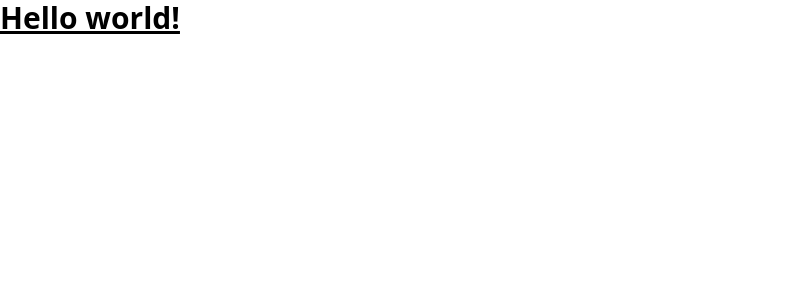
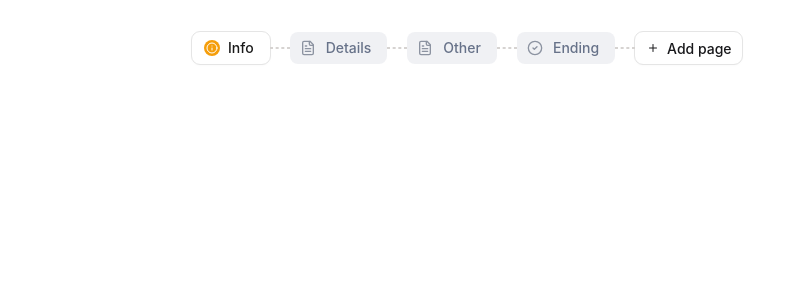
Before and after one commit to mirayatech/fillout-test, a React (Vite) app: page / in a window 1280 px wide. Shown: the top 300 px of the page, without its empty margins (0-806 px from the left). Built offline with nearby package versions, Linux system fonts and the light colour scheme.

Commit message:
feat: implement tab navigation component and integrate it into the main app structure

```diff
--- a/src/App.tsx
+++ b/src/App.tsx
@@ -1,3 +1,42 @@
+import { useState } from "react";
+import TabNavigation, { type Tab } from "./components/TabNavigation";
+
 export default function App() {
-  return <h1 className="text-3xl font-bold underline">Hello world!</h1>;
+  const [activeTab, setActiveTab] = useState("info");
+  const [tabs, setTabs] = useState<Tab[]>([
+    { id: "info", label: "Info", type: "info" },
+    { id: "details", label: "Details", type: "document" },
+    { id: "other", label: "Other", type: "document" },
+    { id: "ending", label: "Ending", type: "completed" },
+  ]);
+
+  const handleTabChange = (tabId: string) => {
+    setActiveTab(tabId);
+  };
+
+  const handleAddPage = () => {
+    const newTabId = `page-${tabs.length + 1}`;
+    const newTab: Tab = {
+      id: newTabId,
+      label: `Page ${tabs.length + 1}`,
+      type: "document",
+    };
+    setTabs([...tabs, newTab]);
+  };
+
+  return (
+    <div className="min-h-screen p-8">
+      <div className="max-w-4xl mx-auto">
+        <div className="mb-8">
+          <TabNavigation
+            tabs={tabs}
+            activeTabId={activeTab}
+            onTabChange={handleTabChange}
+            onAddPage={handleAddPage}
+            className="mb-6"
+          />
+        </div>
+      </div>
+    </div>
+  );
 }
--- /dev/null
+++ b/src/components/TabNavigation.tsx
@@ -0,0 +1,176 @@
+import React, { useState } from "react";
+import {
+  EllipsisVertical,
+  InfoIcon,
+  FileTextIcon,
+  CheckCircle2,
+  PlusIcon,
+} from "lucide-react";
+
+export interface Tab {
+  id: string;
+  label: string;
+  type?: "info" | "document" | "completed" | "default";
+  disabled?: boolean;
+}
+
+interface TabNavigationProps {
+  tabs: Tab[];
+  activeTabId?: string;
+  onTabChange?: (tabId: string) => void;
+  onAddPage?: () => void;
+  showAddButton?: boolean;
+  addButtonLabel?: string;
+  className?: string;
+}
+
+export default function TabNavigation({
+  tabs,
+  activeTabId,
+  onTabChange,
+  onAddPage,
+  showAddButton = true,
+  addButtonLabel = "Add page",
+  className = "",
+}: TabNavigationProps) {
+  const [internalActiveTab, setInternalActiveTab] = useState(tabs[0]?.id || "");
+  const [hoveredTab, setHoveredTab] = useState<string | null>(null);
+
+  const currentActiveTab = activeTabId || internalActiveTab;
+
+  const handleTabClick = (tabId: string) => {
+    if (tabs.find((tab) => tab.id === tabId)?.disabled) return;
+
+    setInternalActiveTab(tabId);
+    onTabChange?.(tabId);
+  };
+
+  const getIcon = (tab: Tab, isActive: boolean) => {
+    switch (tab.type) {
+      case "info":
+        return (
+          <div className="w-5 h-5 relative overflow-hidden flex items-center">
+            <div
+              className={`w-4 h-4 left-[2.29px] top-[2.29px] absolute rounded-full flex items-center justify-center ${
+                isActive ? "bg-amber-500" : "bg-[#8C93A1]"
+              }`}
+            >
+              <InfoIcon className="w-3 h-3 text-white" />
+            </div>
+          </div>
+        );
+      case "document":
+        return (
+          <div className="w-5 h-5 relative overflow-hidden flex items-center">
+            <FileTextIcon
+              className={`w-4 h-4 ${
+                isActive ? "text-amber-500" : "text-[#8C93A1]"
+              }`}
+            />
+          </div>
+        );
+      case "completed":
+        return (
+          <div className="w-5 h-5 relative overflow-hidden flex items-center">
+            <CheckCircle2
+              className={`w-4 h-4 ${
+                isActive ? "text-green-600" : "text-[#8C93A1]"
+              }`}
+            />
+          </div>
+        );
+      default:
+        return (
+          <div className="w-5 h-5 relative overflow-hidden flex items-center">
+            <FileTextIcon
+              className={`w-4 h-4 ${
+                isActive ? "text-amber-500" : "text-[#8C93A1]"
+              }`}
+            />
+          </div>
+        );
+    }
+  };
+
+  return (
+    <div className={`flex items-center ${className}`}>
+      {tabs.map((tab, index) => {
+        const isActive = currentActiveTab === tab.id;
+        const isHovered = hoveredTab === tab.id;
+        const showDots = index < tabs.length - 1;
+
+        return (
+          <React.Fragment key={tab.id}>
+            <button
+              onClick={() => handleTabClick(tab.id)}
+              onMouseEnter={() => setHoveredTab(tab.id)}
+              onMouseLeave={() => setHoveredTab(null)}
+              disabled={tab.disabled}
+              className={`
+                h-8 px-2.5 py-1 rounded-lg flex justify-center items-center gap-1.5 text-sm font-medium font-['Inter'] leading-tight transition-all duration-300 ease-out relative group
+                ${
+                  isActive
+                    ? "bg-white shadow-[0px_1px_3px_0px_rgba(0,0,0,0.04)] shadow-[0px_1px_1px_0px_rgba(0,0,0,0.02)] outline outline-[0.50px] outline-offset-[-0.50px] outline-neutral-200"
+                    : "bg-[#9DA4B2]/15 hover:bg-[#9DA4B2]/35"
+                }
+                ${
+                  tab.disabled
+                    ? "opacity-50 cursor-not-allowed"
+                    : "cursor-pointer"
+                }
+                focus:outline-none focus:ring-2 focus:ring-blue-500 focus:ring-offset-1
+              `}
+            >
+              <div className="flex justify-center items-center gap-1.5">
+                <div className="transition-transform duration-300 ease-out hover:scale-105">
+                  {getIcon(tab, isActive)}
+                </div>
+                <span
+                  className={`text-center justify-start text-sm font-medium font-['Inter'] leading-tight transition-colors duration-300 ease-out ${
+                    isActive ? "text-[#1A1A1A]" : "text-[#677289]"
+                  }`}
+                >
+                  {tab.label}
+                </span>
+              </div>
+
+              {/* Ellipsis positioned on the right side */}
+              <div
+                className={`overflow-hidden transition-all duration-300 ease-out text-[#9DA4B2] ${
+                  isActive && isHovered
+                    ? "w-3  opacity-100"
+                    : "w-0 ml-0 opacity-0"
+                }`}
+              >
+                <EllipsisVertical size={16} />
+              </div>
+            </button>
+
+            {showDots && (
+              <div className="w-5 h-[1.50px] relative border border-stone-300 border-dashed"></div>
+            )}
+          </React.Fragment>
+        );
+      })}
+
+      {showAddButton && (
+        <>
+          <div className="w-5 h-[1.50px] relative border border-stone-300 border-dashed"></div>
+          <button
+            onClick={onAddPage}
+            className="h-8 px-2.5 py-1 bg-white rounded-lg shadow-[0px_1px_3px_0px_rgba(0,0,0,0.04)] shadow-[0px_1px_1px_0px_rgba(0,0,0,0.02)] outline outline-[0.50px] outline-offset-[-0.50px] outline-neutral-200 flex justify-center items-center gap-1.5 transition-all duration-300 ease-out hover:shadow-md focus:outline-none focus:ring-2 focus:ring-blue-500 focus:ring-offset-1 group"
+          >
+            <div className="w-4 h-4 flex items-center justify-center relative transition-transform duration-300 ease-out group-hover:scale-105 group-hover:rotate-90">
+              <PlusIcon className="w-3 h-3 text-zinc-900" />
+            </div>
+            <div className="relative overflow-hidden">
+              <span className="text-center justify-start text-zinc-900 text-sm font-medium font-['Inter'] leading-tight transition-colors duration-300 ease-out">
+                {addButtonLabel}
+              </span>
+            </div>
+          </button>
+        </>
+      )}
+    </div>
+  );
+}
```
